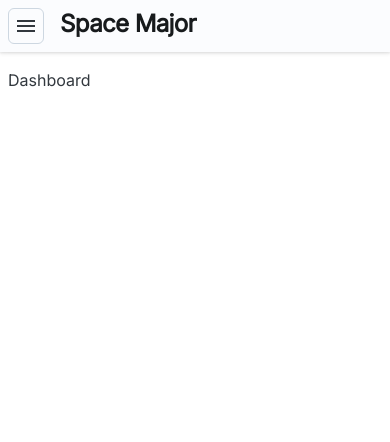
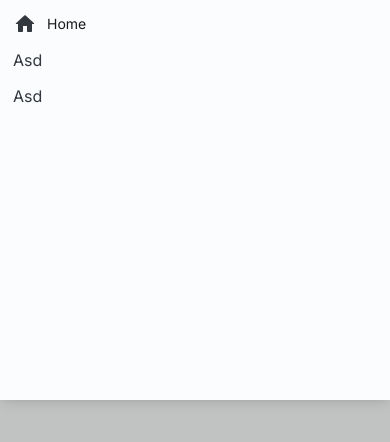
Before and after one commit to joonashak/space-major, a React app in the folder web/: page / in a window 390 px wide. Both pictures are taken after a click on the button 26 px from the left and 26 px from the top of the page. Shown: the top 442 px of the page. Built offline with nearby package versions, Linux system fonts and the light colour scheme; the HTML template or start-up script is replaced by a standard one.

Commit message:
Drawer menu for mobile devices

```diff
--- a/web/src/Header.tsx
+++ b/web/src/Header.tsx
@@ -1,7 +1,13 @@
 import Menu from "@mui/icons-material/Menu";
 import { IconButton, Sheet, Typography } from "@mui/joy";
+import { useState } from "react";
+import MobileMenu from "./MobileMenu";
 
-const Header = () => (
+const Header = () => {
+  const [open, setOpen] = useState(false);
+  const toggleOpen = () => setOpen((prev) => !prev);
+
+  return (
     <Sheet
       sx={(theme) => ({
         display: "flex",
@@ -12,11 +18,13 @@ const Header = () => (
         [theme.breakpoints.up("lg")]: { display: "none" },
       })}
     >
-    <IconButton variant="outlined">
+      <MobileMenu open={open} onClose={toggleOpen} />
+      <IconButton variant="outlined" onClick={toggleOpen}>
         <Menu />
       </IconButton>
       <Typography level="h3">Space Major</Typography>
     </Sheet>
   );
+};
 
 export default Header;
--- /dev/null
+++ b/web/src/MobileMenu.tsx
@@ -0,0 +1,12 @@
+import { Drawer, DrawerProps } from "@mui/joy";
+import Navigator from "./Navigator";
+
+const MobileMenu = (props: DrawerProps) => {
+  return (
+    <Drawer anchor="top" {...props}>
+      <Navigator />
+    </Drawer>
+  );
+};
+
+export default MobileMenu;
```
Lines whose indentation alone changed are shown as unchanged.
